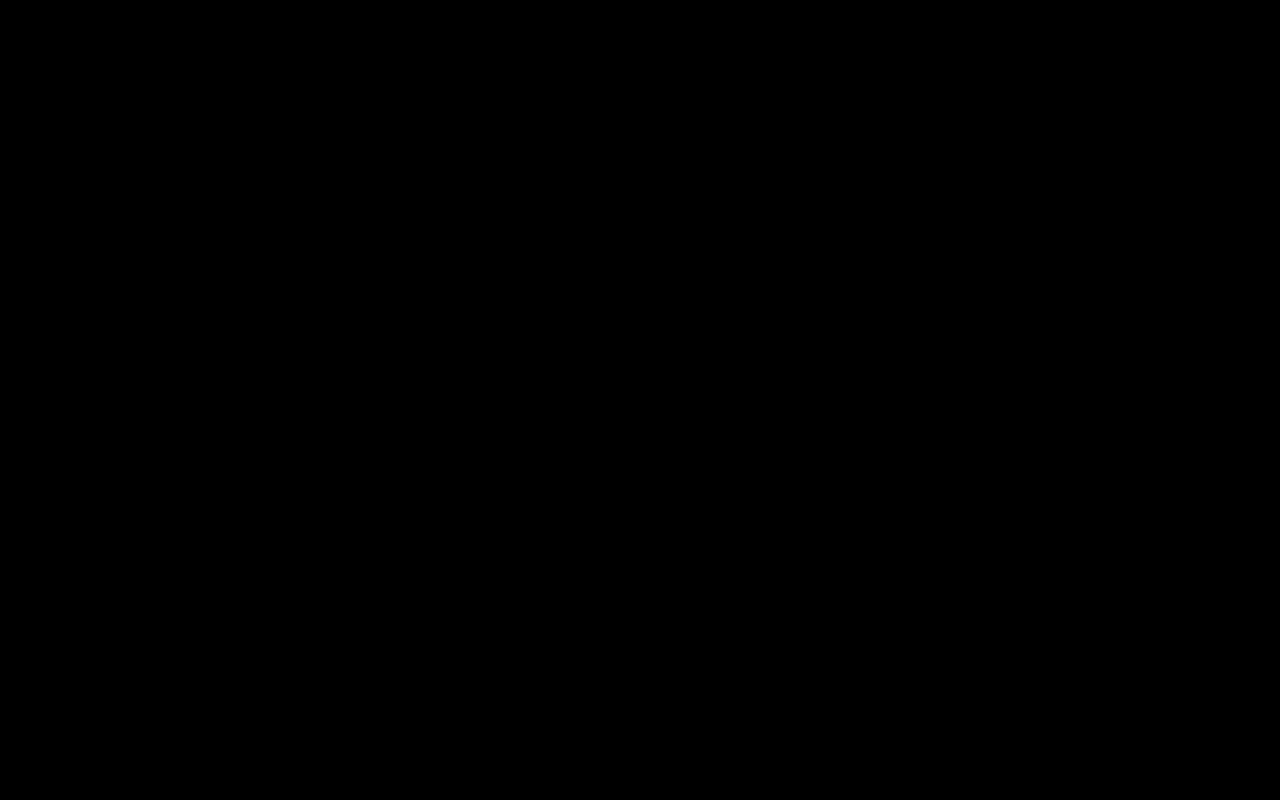
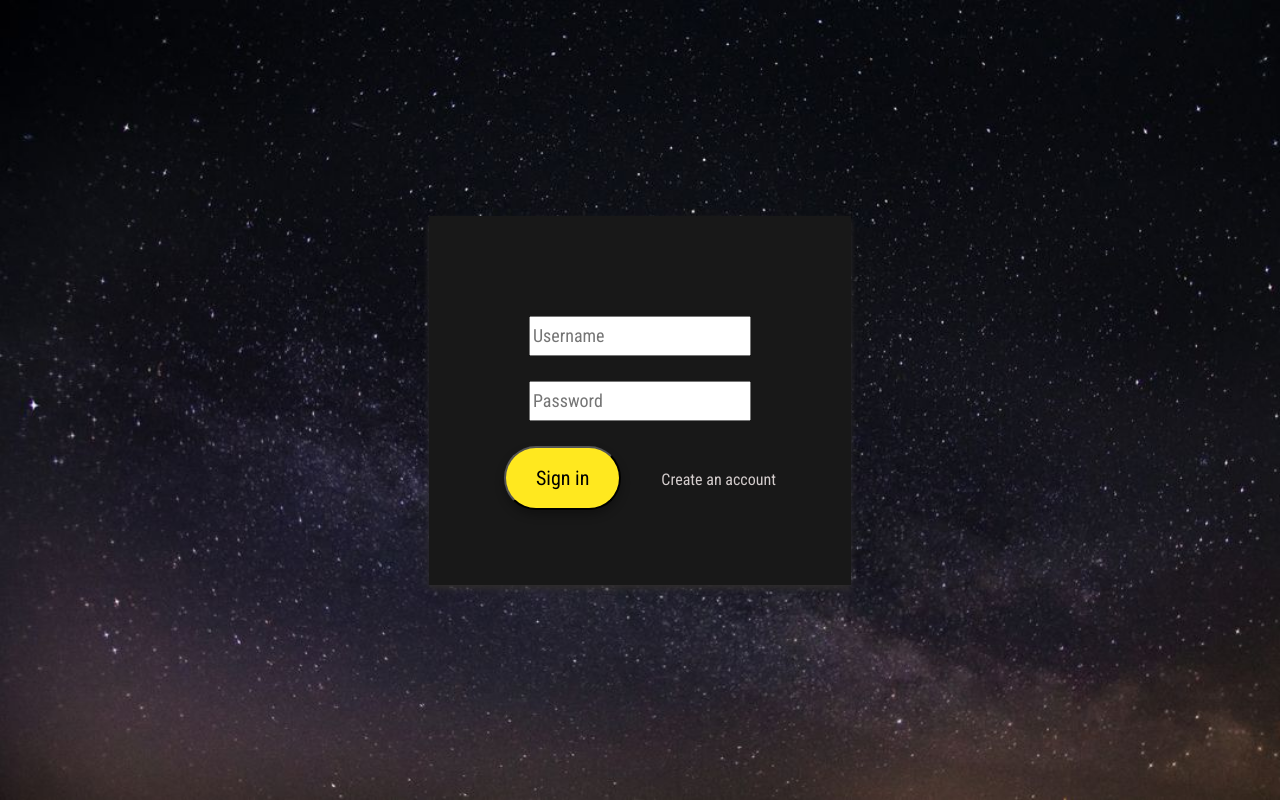
Before and after one commit to franciscodiegonobre/sprint-9, a React (Create React App) app: page /login in a window 1280 px wide. Before the commit this address had no page. Built offline with nearby package versions, Linux system fonts and the light colour scheme.

Commit message:
ejercicio-6

```diff
--- a/src/App.css
+++ b/src/App.css
@@ -7,6 +7,37 @@ body {
   background-color: black;
   font-family: 'Roboto Condensed', sans-serif;
   color: rgb(212, 205, 205);
+}
+
+.login--container {
+  background-image: url(/src/img/sky-stars.jpg);
+  background-size: cover;
+  width: 100%;
+  display: flex;
+  justify-content: center;
+  height: 100vh;
+  align-items: center;
+}
+
+.login--modal {
+  text-align: center;
+  background-color: rgb(24,24,24);
+  padding: 75px;
+  box-shadow: 0 4px 6px 0 rgb(46, 44, 44);
+}
+
+.login--input-space {
+  margin: 25px;
+}
+
+input {
+  height: 40px;
+  width: 100%;
+  font-size: 18px;
+}
+
+.toggle-login-link {
+  margin-left: 40px;
 }
 
 .home-page {
@@ -25,7 +56,7 @@ h1 {
   margin-bottom: 20px;
 }
 
-.home--start-button {
+.cta-button {
   background-color: #FFE81F;
   color: black;
   padding: 15px 30px;
@@ -37,7 +68,7 @@ h1 {
   text-decoration: none;
 }
 
-.home--start-button:hover {
+.cta-button:hover {
   transform: translateY(-5px);
   box-shadow: 0px 15px 20px rgba(0, 0, 0, 0.5);
   opacity: 0.5;
@@ -76,12 +107,12 @@ header {
   margin: 0 10px;
 }
 
-.navbar a {
+a {
   text-decoration: none;
   color: rgb(212, 205, 205);
 }
 
-.navbar a:hover {
+a:hover {
   color: #FFE81F
 }
 
--- a/src/components/Home.js
+++ b/src/components/Home.js
@@ -1,11 +1,11 @@
 import { Link } from "react-router-dom";
 
-export default function Home(props) {
+export default function Home() {
   return (
     <div className="home-page">
       <div className="container">
         <h1>STAR WARS STARSHIPS</h1>
-        <Link to="/starships" className="home--start-button">
+        <Link to="/starships" className="cta-button">
           START
         </Link>
       </div>
--- /dev/null
+++ b/src/components/Login.js
@@ -0,0 +1,124 @@
+import { useState, useEffect } from "react"
+
+export default function Login() {
+  // States to handle the form
+  const [userList, setUserList] = useState( JSON.parse(localStorage.getItem("userList")) || [])
+  const [name, setName] = useState('');
+  const [username, setUsername] = useState('');
+  const [password, setPassword] = useState('');
+  const [userLogin, setUserLogin] = useState({
+    username: "",
+    password: ""
+  })
+  const [showSignupSignup, setSignupSignup] = useState(false)
+
+  // Handle the display of the Sign up/Sign in
+  const handleSigninSignup = () => {
+    setSignupSignup(!showSignupSignup)
+  }
+
+  // Functions to handle the input changes and manage its state
+    const handleChangeLogin = (e) => {
+      setUserLogin({ ...userLogin, [e.target.name]: e.target.value} );
+    }
+
+    useEffect(() => {
+      localStorage.setItem('userList', JSON.stringify(userList));
+    }, [userList]);
+
+  // Function to handle the form submission when user is registered
+    const handleSubmit = (e) => {
+      e.preventDefault();
+
+      setUserList([...userList, { name, username, password }]);
+      localStorage.setItem('userList', JSON.stringify(userList));
+
+      alert('User has been added to local storage');
+      setName('');
+      setUsername('');
+      setPassword('');
+    }
+
+  // Function to handle the Login
+    const handleLogin = (e) => {
+      e.preventDefault();
+
+      let isUserAuth
+      const storedUsers = JSON.parse(localStorage.getItem("userList"));
+      isUserAuth = storedUsers.some(user => user.username === userLogin.username && user.password === userLogin.password);
+      if (isUserAuth) {
+        console.log("Login successfull");
+        setUserLogin({
+          username: "",
+          password: ""
+        })
+      } else {
+        console.log("Login failed");
+        setUserLogin({
+          username: "",
+          password: ""
+        })
+      }
+    }
+
+    return (
+      <div className="login--container">
+        {showSignupSignup ? <div className="login--modal">
+          <h3>CREATE AN ACCOUNT</h3>
+          <form onSubmit={handleSubmit}>
+            <div className="login--input-space">
+              <input
+              type="text"
+              value={name}
+              name="name"
+              placeholder="Name"
+              onChange={(e) => setName(e.target.value)} />
+            </div>
+            <div className="login--input-space">
+              <input
+              type="text"
+              value={username}
+              name="username"
+              placeholder="Username"
+              onChange={(e) => setUsername(e.target.value)} />
+            </div>
+            <div className="login--input-space">
+            <input
+            type="password"
+            value={password}
+            name="password"
+            placeholder="Password"
+            onChange={(e) => setPassword(e.target.value)} />
+            </div>
+            <button className="cta-button">
+              Sign up
+            </button>
+            <a href="#" onClick={handleSigninSignup} className="toggle-login-link">I'm already a member</a>
+          </form>
+          </div> : <div className="login--modal">
+          <form onSubmit={handleLogin}>
+            <div className="login--input-space">
+              <input
+              type="text"
+              name="username"
+              placeholder="Username"
+              value={userLogin.username}
+              onChange={handleChangeLogin}/>
+            </div>
+            <div className="login--input-space">
+              <input
+              type="password"
+              name="password"
+              placeholder="Password"
+              value={userLogin.password}
+              onChange={handleChangeLogin}/>
+            </div>
+            <button className="cta-button">
+              Sign in
+            </button>
+            <a href="#" onClick={handleSigninSignup} className="toggle-login-link">Create an account</a>
+          </form>
+        </div>}
+      </div>
+    );
+  }
--- a/src/index.js
+++ b/src/index.js
@@ -3,14 +3,16 @@ import ReactDOM from "react-dom/client";
 import "./index.css";
 import App from "./App";
 import reportWebVitals from "./reportWebVitals";
-import { BrowserRouter, Routes, Route, Link } from "react-router-dom";
+import { BrowserRouter, Routes, Route } from "react-router-dom";
 import Home from "./components/Home";
+import Login from "./components/Login";
 
 const root = ReactDOM.createRoot(document.getElementById("root"));
 root.render(
   <React.StrictMode>
     <BrowserRouter>
       <Routes>
+        <Route exact path="/login" element={<Login />} />
         <Route exact path="/home" element={<Home />} />
         <Route exact path="/starships" element={<App />} />
       </Routes>
```
Also changed, not shown: src/App.js (+35 -23 lines), src/components/draft.js (deleted, +0 -9 lines).
